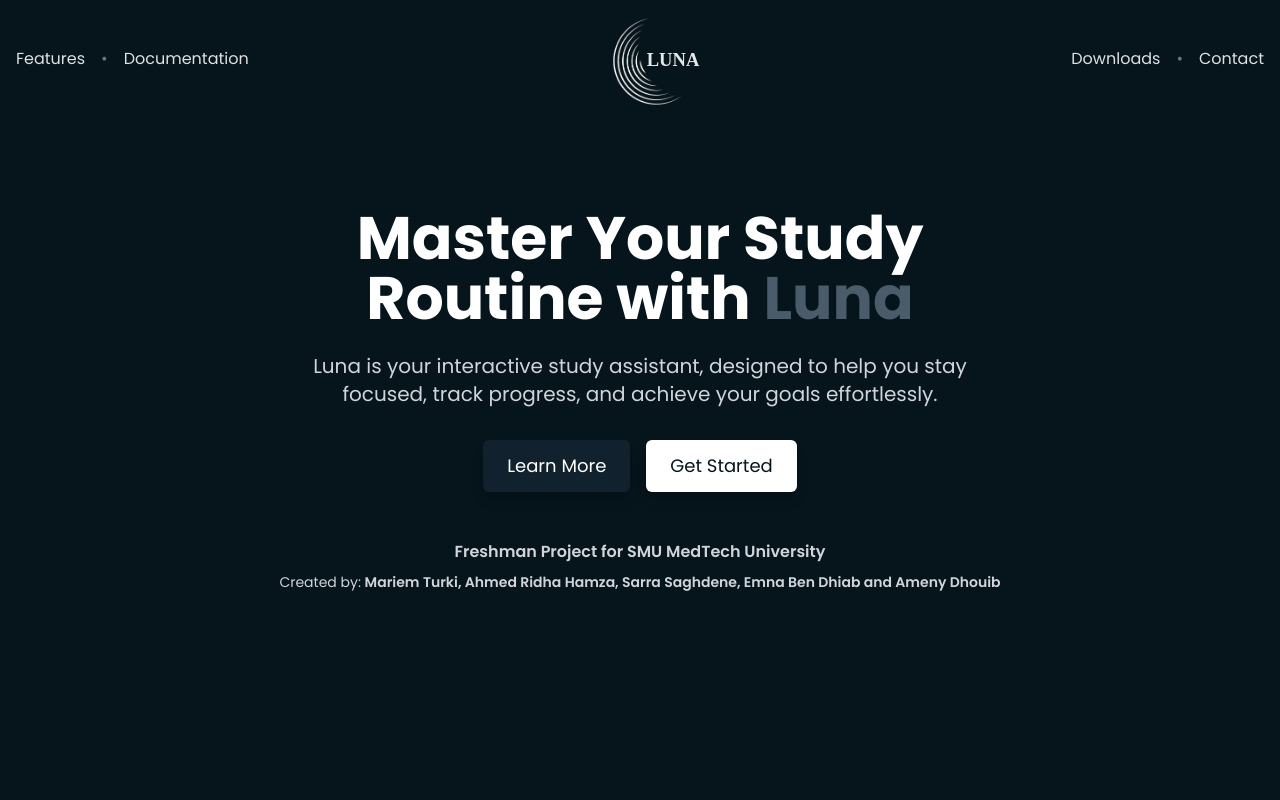
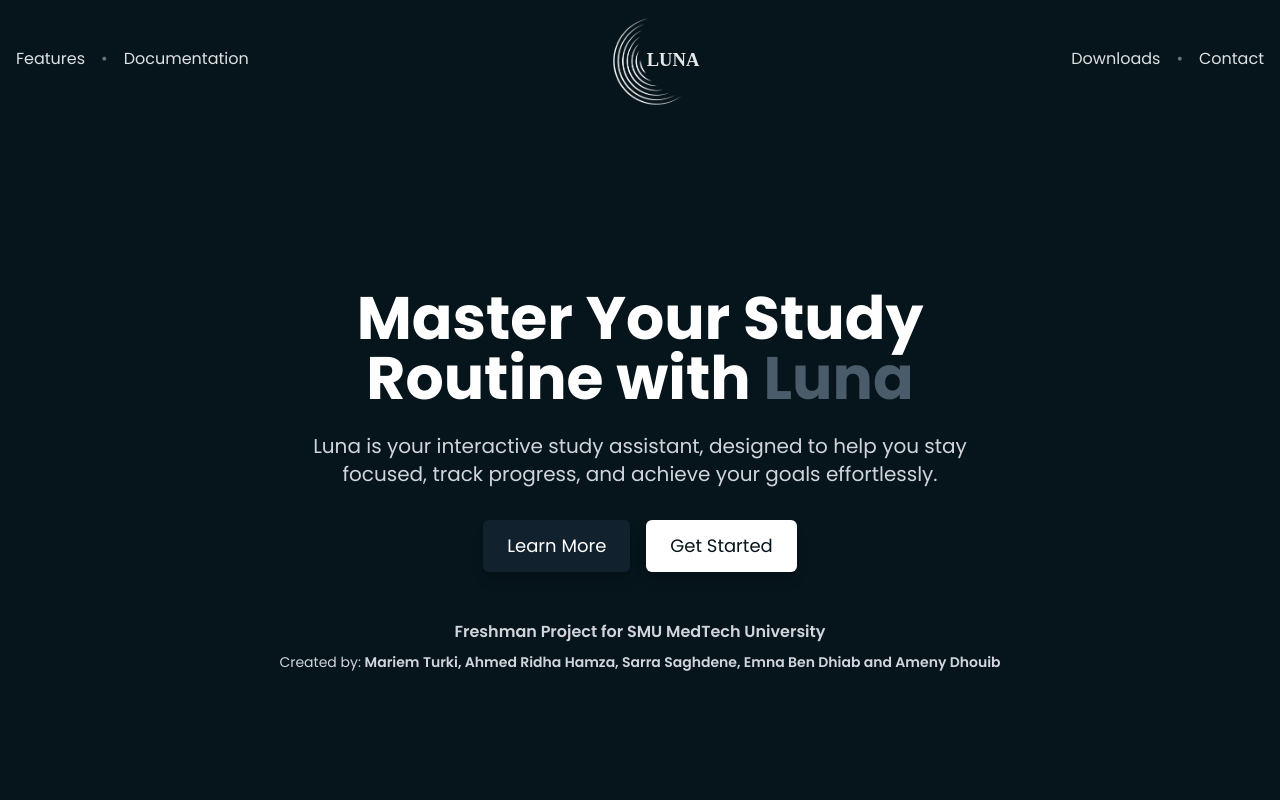
Before and after one commit to Moez-0/lunar, a React (Vite) app: page / in a window 1280 px wide. Shown: the top 800 px of the page. Built offline with nearby package versions, Linux system fonts and the light colour scheme.

Commit message:
Update Hero.jsx

```diff
--- a/src/components/Hero.jsx
+++ b/src/components/Hero.jsx
@@ -2,7 +2,7 @@ import React from "react";
 
 const Hero = () => {
   return (
-    <div className="bg-primary text-white py-20 w-full h-screen flex items-center justify-center">
+    <div className="bg-primary text-white py-20 w-full h-screen flex items-center justify-center mt-[80px]">
       <div className="text-center px-4 max-w-3xl">
 
         <h1 className="text-4xl md:text-6xl font-bold mb-6 leading-tight">
```
